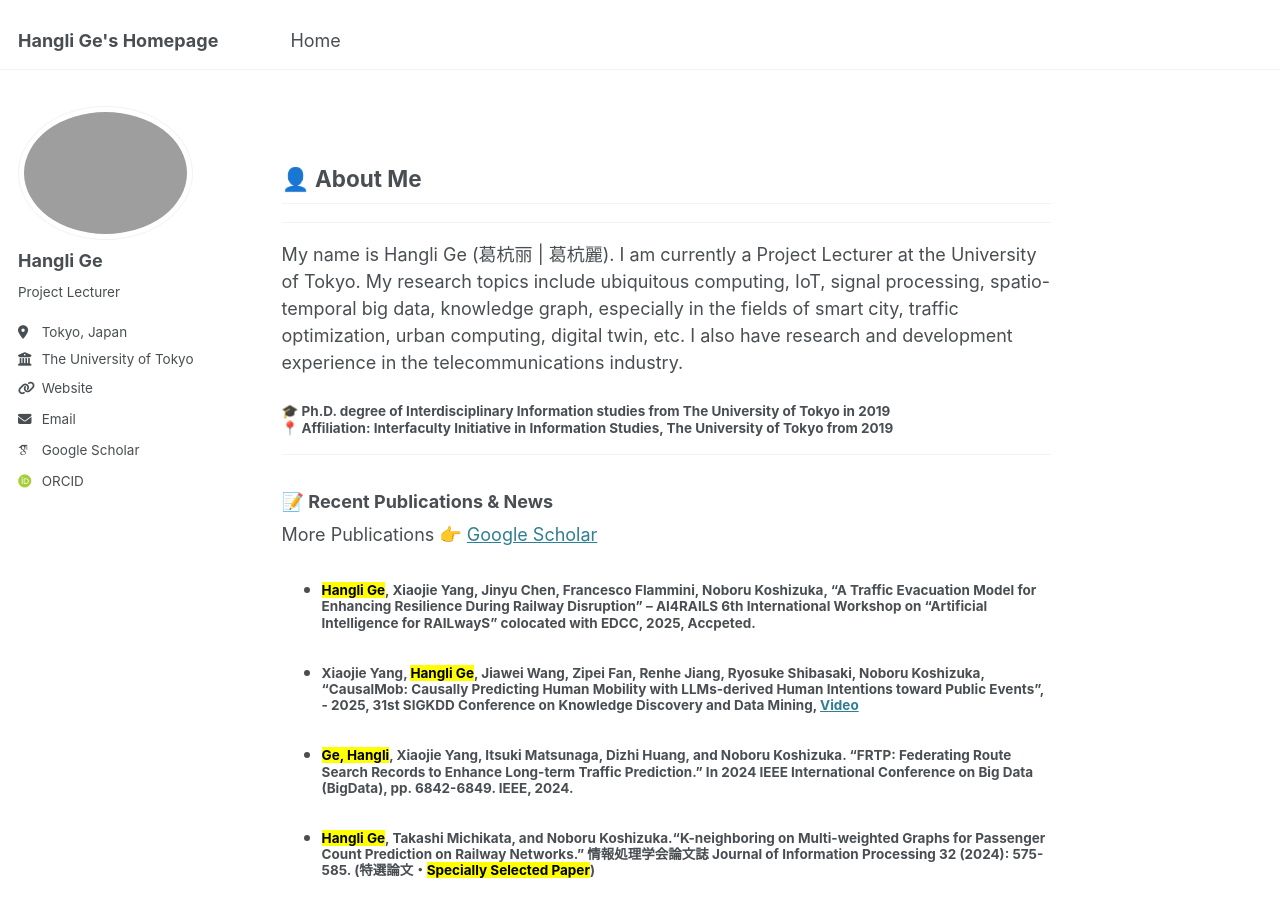
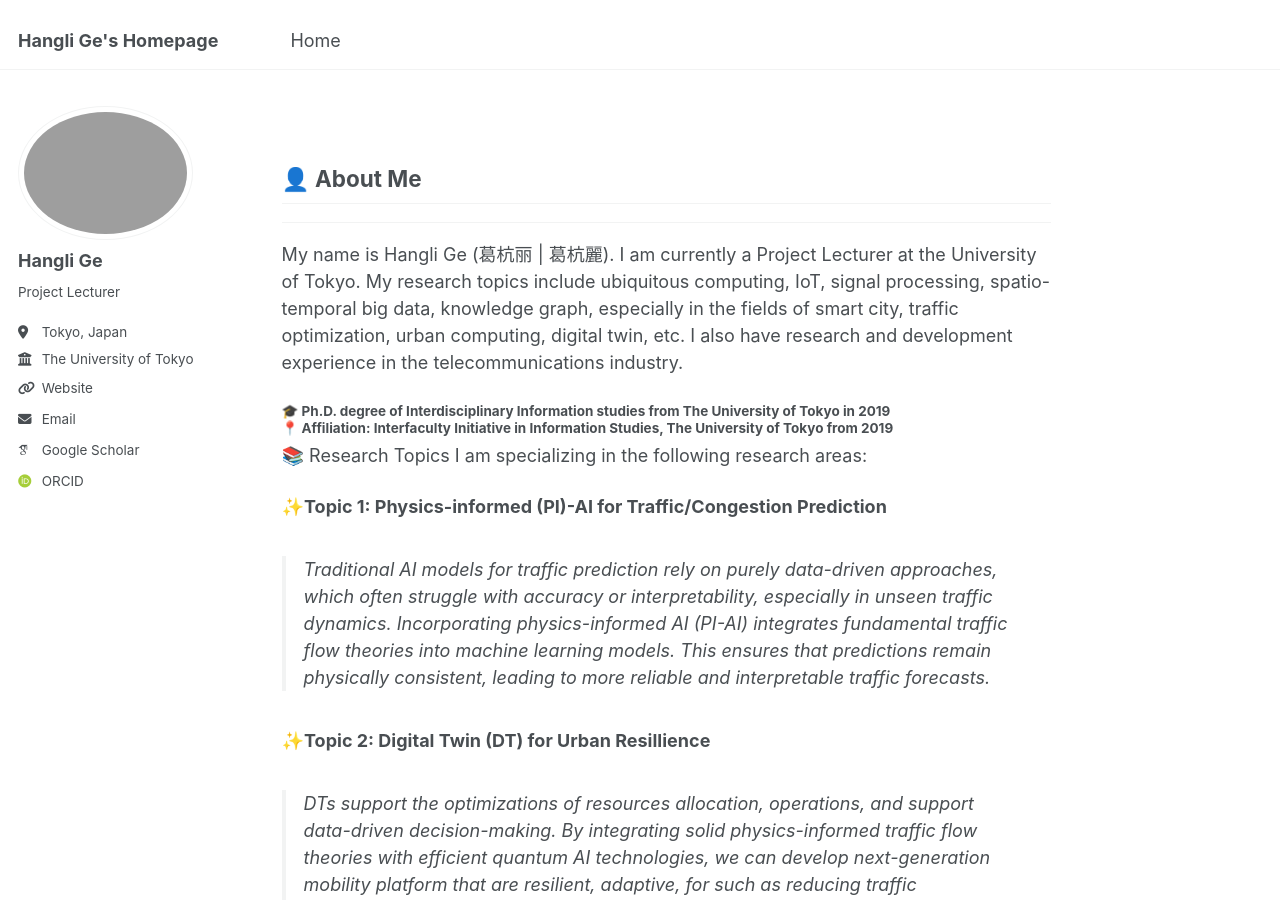
Before and after one commit to christie888/christie888.github.io, a Jekyll site: the page built from _pages/about.md, in a window 1280 px wide and 900 px high. Built offline with Jekyll 4.4.1, drawn with Linux system fonts in a browser that asks for light colours; some web fonts are replaced; some of the changed text lies outside the part shown.

Commit message:
Update about.md

```diff
--- a/_pages/about.md
+++ b/_pages/about.md
@@ -13,18 +13,20 @@ My name is  Hangli Ge (葛杭丽 | 葛杭麗). I am currently a Project Lecturer
 #### 🎓 Ph.D. degree of Interdisciplinary Information studies from The University of Tokyo in 2019<br> 📍 Affiliation: Interfaculty Initiative in Information Studies, The University of Tokyo from 2019
 
 
-<!--### 📚 Research Topics
- I am specializing in the following research areas:
+📚 Research Topics
+I am specializing in the following research areas:
 
- **✨Topic 1: Physics-informed (PI)-AI for Traffic/Congestion Prediction**
+**✨Topic 1: Physics-informed (PI)-AI for Traffic/Congestion Prediction**
 > Traditional AI models for traffic prediction rely on purely data-driven approaches, which often struggle with accuracy or interpretability, especially in unseen traffic dynamics. Incorporating physics-informed AI (PI-AI) integrates fundamental traffic flow theories into machine learning models. This ensures that predictions remain physically consistent, leading to more reliable and interpretable traffic forecasts.
+
+**✨Topic 2: Digital Twin (DT) for Urban Resillience**
+> DTs support the optimizations of resources allocation, operations, and support data-driven decision-making. By integrating solid physics-informed traffic flow theories with efficient quantum AI technologies, we can develop next-generation mobility platform that are resilient, adaptive, for such as reducing traffic congestion, minimizing energy consumption and maxmizing economic efficiency and so on.
 
 <!-- **✨Topic 2: Quantum Computing for Optimization Problems**
 > Optimization is widely applied in machine learning, control systems and operations research. Classical approaches including gradient descent and evolutionary algorithms, are commonly used, while modern methods increasly integrate deep learning. However, optimization problems face computational challenges, particularly in large-scale graph structure and high-dimensional data, as many of them are NP-hard. Quantum computing is expected to revolutionize the fields that rely on complex optimization problem-solving, enabling faster and more accurate solutions in real-world applications.
 As quantum hardware continues to advance, these quantum-based solutions are expected to play an increasingly critical role in solving these optimization problem.
 
-**✨Topic 2: Digital Twin (DT) for Resillient and Smart Mobility**
-> DTs support the optimizations of resources allocation, operations, and support data-driven decision-making. By integrating solid physics-informed traffic flow theories with efficient quantum AI technologies, we can develop next-generation mobility platform that are resilient, adaptive, for such as reducing traffic congestion, minimizing energy consumption and maxmizing economic efficiency and so on. !-->
+ !-->
 
 ---
 
```
